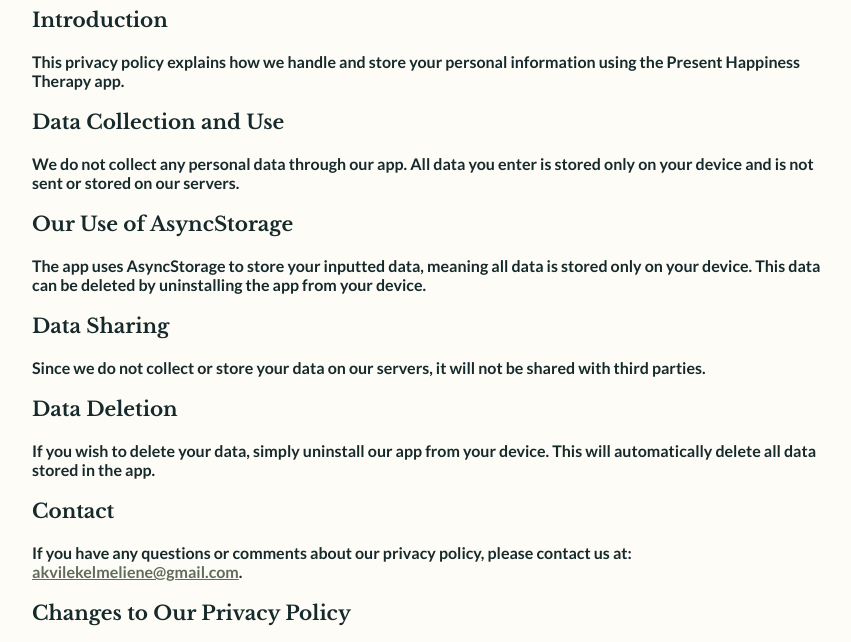
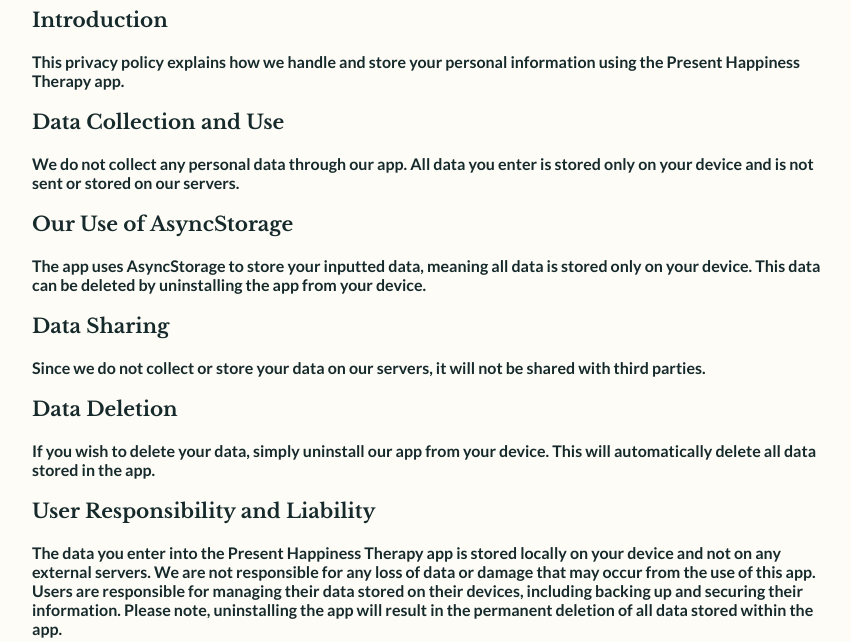
Before and after one commit to presenthappinesstherapy/privacy-policy.github.io, a plain HTML site: page index.html in a window 1280 px wide. Shown: the part 142-784 px from the top of the page, without its empty margins (208-1059 px from the left). Drawn offline with nearby package versions, Linux system fonts and the light colour scheme.

Commit message:
Update index.html

```diff
--- a/index.html
+++ b/index.html
@@ -81,6 +81,10 @@
         <h2>Data Deletion</h2>
         <p>If you wish to delete your data, simply uninstall our app from your device. This will automatically delete all data stored in the app.</p>
 
+        <h2>User Responsibility and Liability</h2>
+        <p>The data you enter into the Present Happiness Therapy app is stored locally on your device and not on any external servers. We are not responsible for any loss of data or damage that may occur from the use of this app.
+        Users are responsible for managing their data stored on their devices, including backing up and securing their information. Please note, uninstalling the app will result in the permanent deletion of all data stored within the app.</p>
+
         <h2>Contact</h2>
         <p>If you have any questions or comments about our privacy policy, please contact us at: <a href="mailto:akvilekelmeliene@gmail.com">akvilekelmeliene@gmail.com</a>.</p>
 
```
